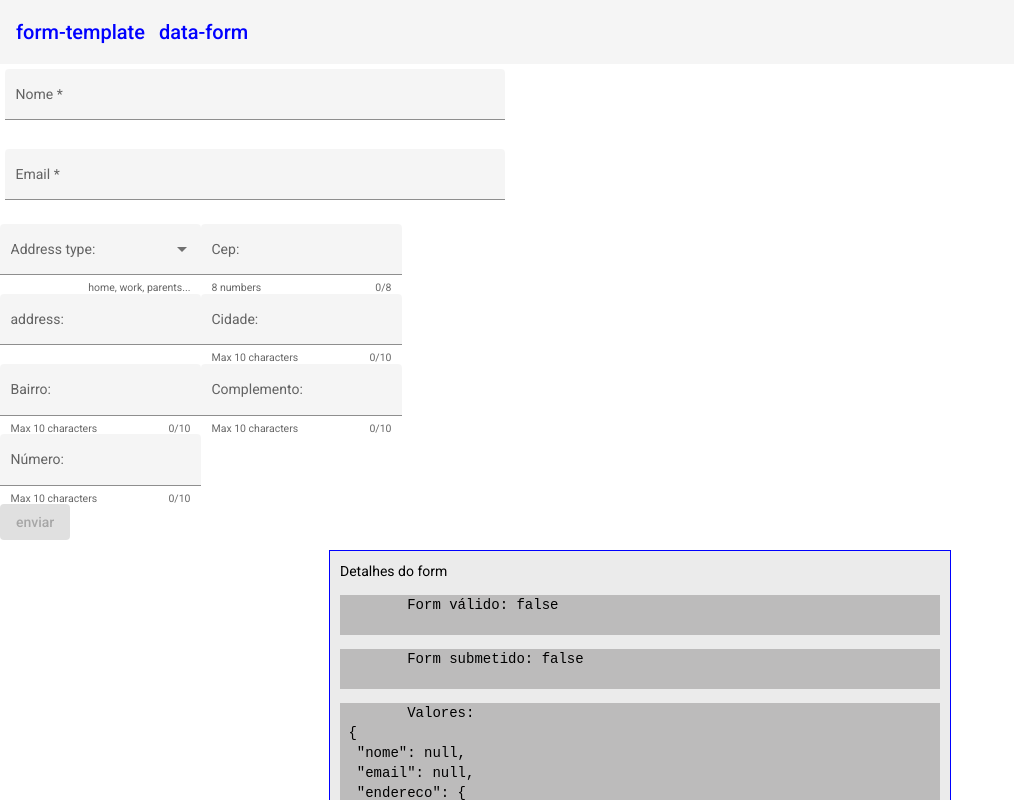
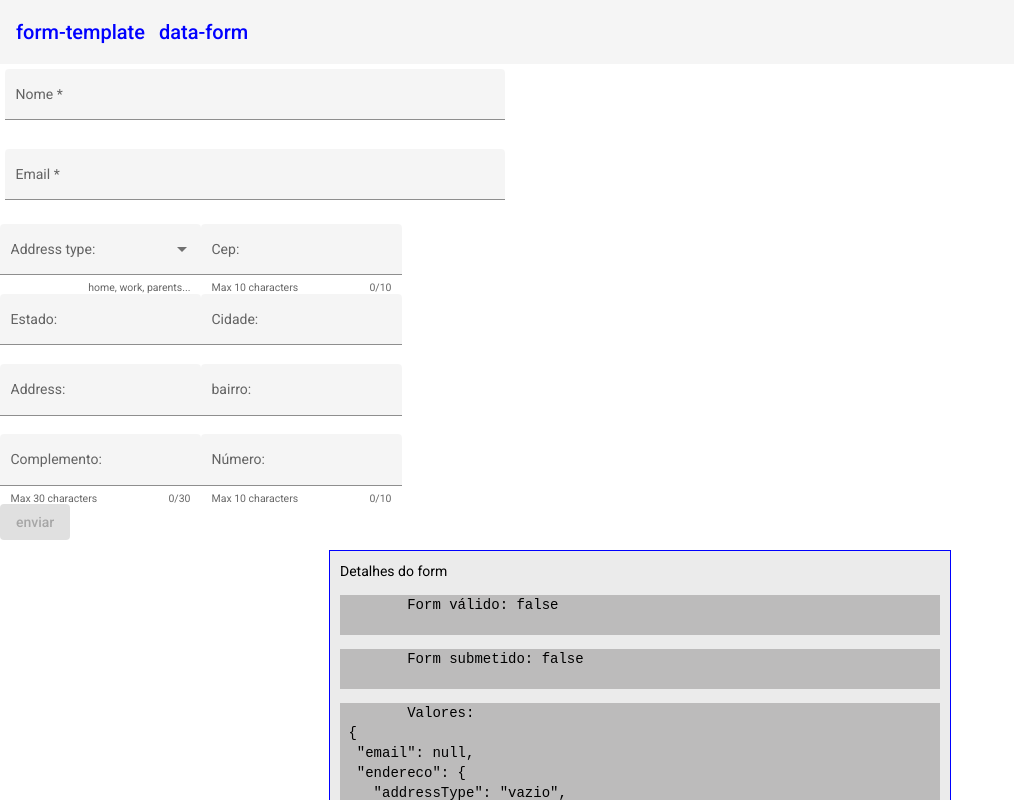
Before and after one commit to Anderlan-Nunes/angular3, an Angular app in the folder forms/: page /templateForm in a window 1280 px wide. Shown: the top 800 px of the page, without its empty margins (0-1014 px from the left). Built offline with nearby package versions, Linux system fonts and the light colour scheme.

Commit message:
Populando campos com patchValue (CEP)

```diff
--- a/forms/src/app/forms/template-form/template-form.component.css
+++ b/forms/src/app/forms/template-form/template-form.component.css
@@ -47,3 +47,8 @@ button .matSuffix {
     margin-top: 30px;
     padding: 10px;
 }
+
+input:read-only {
+    cursor: not-allowed;
+
+}
--- a/forms/src/app/forms/template-form/template-form.component.html
+++ b/forms/src/app/forms/template-form/template-form.component.html
@@ -31,46 +31,49 @@
                 <mat-option>
                     None
                   </mat-option>
-                <mat-option *ngFor="let addressType of usuario.addressType" [value]="addressType.value">
+                <mat-option *ngFor="let addressType of addressTypes" [value]="addressType.value">
                   {{addressType.viewValue}}
                 </mat-option>
               </mat-select>
               <mat-hint align="end">home, work, parents...</mat-hint>
             </mat-form-field>
 
-            <mat-form-field hintLabel="8 numbers" appearance="fill">
+            <mat-form-field hintLabel="Max 10 characters" appearance="fill">
                 <mat-label>Cep:</mat-label>
-                <input type="text" name="cep" matInput #input maxlength="8" placeholder="72000000" ngModel  #cep="ngModel" (blur)="consultaCep(cep.value)">
-                <mat-hint align="end">{{input.value.length}}/8</mat-hint>
+                <input type="text" name="cep" matInput #input #cep="ngModel" maxlength="10" placeholder="70000000" ngModel (blur)="consultaCep(cep.value, f)">
+                <mat-hint align="end">{{input.value.length}}/10</mat-hint>
             </mat-form-field>
 
             <mat-form-field appearance="fill">
-                <mat-label>address:</mat-label>
-                <input type="text" name="endereco" matInput #input placeholder="address" [(ngModel)]="usuario.endereco" >
+                <mat-label>Estado:</mat-label>
+                <input type="text" name="estado" matInput #estado="ngModel" ngModel readonly>
             </mat-form-field>
 
-            <mat-form-field hintLabel="Max 10 characters" appearance="fill">
+            <mat-form-field appearance="fill">
                 <mat-label>Cidade:</mat-label>
-                <input type="text" name="cidade" matInput #input maxlength="10" placeholder="Ex. Nougat" [(ngModel)]="usuario.cidade">
-                <mat-hint align="end">{{input.value.length}}/10</mat-hint>
+                <input type="text" name="cidade" matInput #cidade="ngModel" ngModel readonly="">
             </mat-form-field>
 
-            <mat-form-field hintLabel="Max 10 characters" appearance="fill">
-                <mat-label>Bairro:</mat-label>
-                <input type="text" name="bairro" matInput #input maxlength="10" placeholder="Ex. Nougat" [(ngModel)]="usuario.bairro">
-                <mat-hint align="end">{{input.value.length}}/10</mat-hint>
+            <mat-form-field appearance="fill">
+                <mat-label>Address:</mat-label>
+                <input type="text" name="address" matInput #address="ngModel" placeholder="address" ngModel readonly>
             </mat-form-field>
 
-            <mat-form-field hintLabel="Max 10 characters" appearance="fill">
+            <mat-form-field appearance="fill">
+                <mat-label>bairro:</mat-label>
+                <input type="text" name="bairro" matInput #bairro="ngModel" placeholder="bairro" ngModel readonly>
+            </mat-form-field>
+
+            <mat-form-field hintLabel="Max 30 characters" appearance="fill">
                 <mat-label>Complemento:</mat-label>
-                <input type="text" name="complemento" matInput #input maxlength="10" placeholder="Ex. Nougat" [(ngModel)]="usuario.complemento">
-                <mat-hint align="end">{{input.value.length}}/10</mat-hint>
+                <input type="text" name="complemento" matInput #message maxlength="30" placeholder="loja,casa,apto..." ngModel #complemento="ngModel" >
+                <mat-hint align="end">{{message.value.length}}/30</mat-hint>
             </mat-form-field>
 
             <mat-form-field hintLabel="Max 10 characters" appearance="fill">
                 <mat-label>Número:</mat-label>
-                <input type="text" name="numero" matInput #input maxlength="10" placeholder="Ex. Nougat" [(ngModel)]="usuario.numero">
-                <mat-hint align="end">{{input.value.length}}/10</mat-hint>
+                <input type="text" name="numero" #tnumero matInput maxlength="10" ngModel #numero="ngModel">
+                <mat-hint align="end">{{tnumero.value.length}}/10</mat-hint>
             </mat-form-field>
         </div>
     </div>
--- a/forms/src/app/forms/template-form/template-form.component.ts
+++ b/forms/src/app/forms/template-form/template-form.component.ts
@@ -13,7 +13,7 @@ export class MyErrorStateMatcher implements ErrorStateMatcher {
   }
 }
 
-interface Food {
+interface addressType {
   value: string;
   viewValue: string;
 }
@@ -25,7 +25,7 @@ interface Food {
 })
 export class TemplateFormComponent implements OnInit {
   selectedValue = 'vazio';
-  addressTypes  : Food []=  [
+  addressTypes  : addressType []=  [
     {value: 'home-0', viewValue: 'home'},
     {value: 'work-1', viewValue: 'work'},
     {value: 'parents-2', viewValue: 'parents'},
@@ -33,13 +33,9 @@ export class TemplateFormComponent implements OnInit {
   ];
 
 usuario: any = {
-   nome : null,
-   email : null,
-   endereco: null,
-   email3: null,
-   addressType : this.addressTypes
+  name: null,
+  email : null,
 }
-
 emailFormControl= new FormControl('', [Validators.required, Validators.email]);
 
 matcher = new MyErrorStateMatcher();
@@ -51,14 +47,12 @@ matcher = new MyErrorStateMatcher();
   }
 
   onSubmit(form:any){
-    console.log(this.usuario.nome)
-    console.log(this.usuario.email)
-    console.log(this.usuario.endereco)
+
     console.log(form)
 
   }
 
-  consultaCep(cep: any){
+  consultaCep(cep: any, form: any){
     //Nova variável "cep" somente com dígitos
     cep = cep.replace(/\D/g, '');
     //Verifica se campo cep possui valor informado.
@@ -69,11 +63,22 @@ matcher = new MyErrorStateMatcher();
         if(validacep.test(cep)) {
           //Consulta o webservice viacep.com.br/
           this.http.get(`https://viacep.com.br/ws/${cep}/json/`)
-          .pipe(map(dados => dados))
-          .subscribe(dados => console.log(dados))
+          .pipe(map((dados) => dados))
+          .subscribe(dados => this.populaDadosForm(dados, form))
         }
     }
+  }
 
-    console.log(cep)
+  populaDadosForm(dados: any, formulario: any){
+    formulario.form.patchValue({
+      endereco : {
+        address: dados.logradouro,
+        bairro: dados.bairro,
+        cidade: dados.localidade,
+        estado: dados.uf,
+        complemento: dados.complemento
+      }
+    })
+
   }
 }
```
